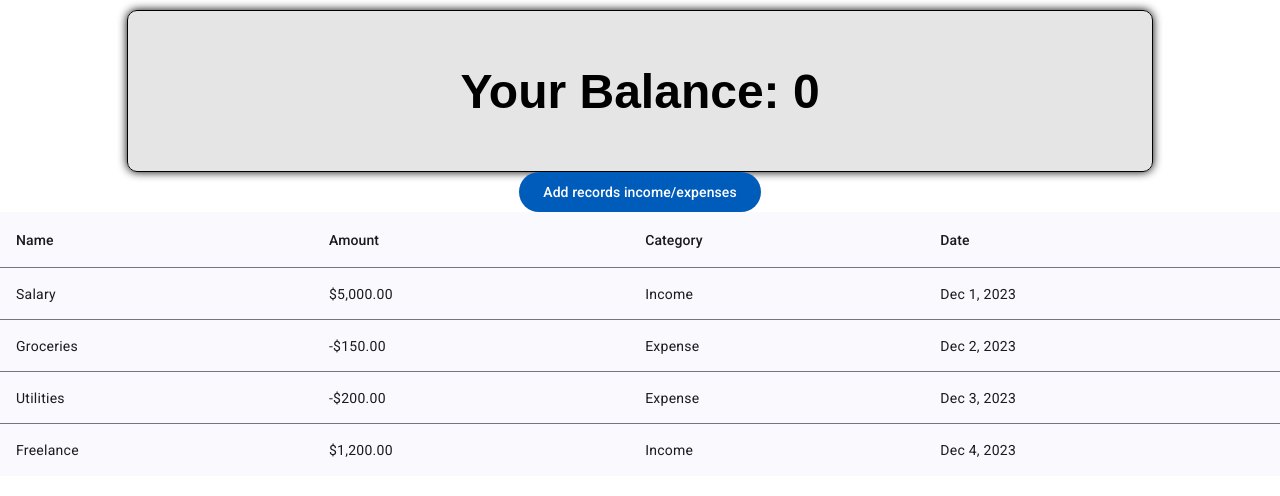
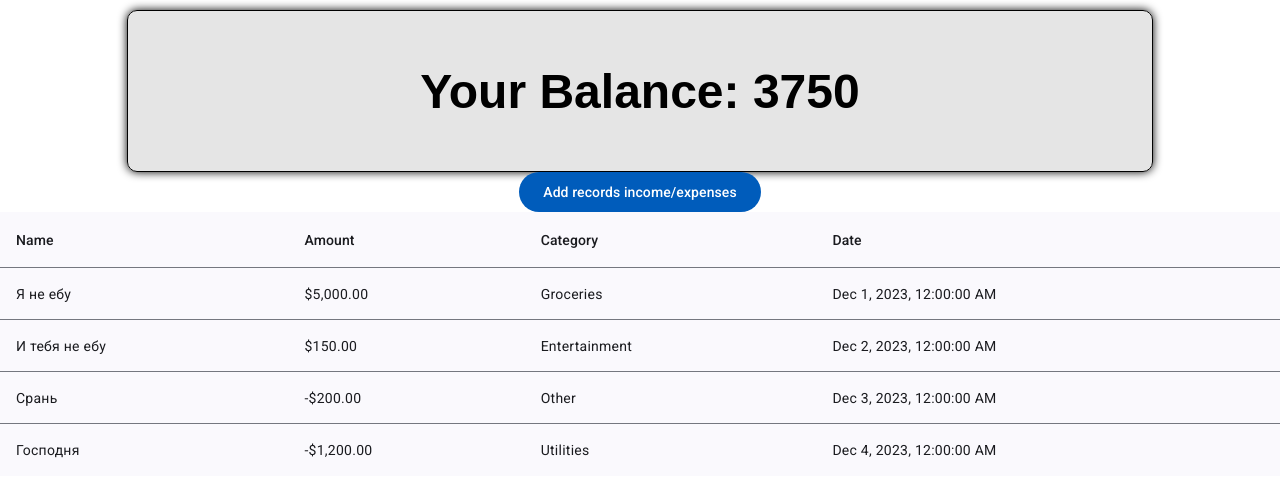
Before and after one commit to MkNice/transactionProject, an Angular app: page /core in a window 1280 px wide. Shown: the top 496 px of the page. Built offline with nearby package versions, Linux system fonts and the light colour scheme; a web font is replaced by a local one.

Commit message:
refactor

```diff
--- a/src/app/dashboard/balance/balance.component.html
+++ b/src/app/dashboard/balance/balance.component.html
@@ -1,3 +1,3 @@
 <div class="balance-container">
-  <h2>Your Balance: {{ currentBalance }}</h2>
+  <h2>Your Balance: <ng-content></ng-content></h2>
 </div>
--- a/src/app/dashboard/balance/balance.component.ts
+++ b/src/app/dashboard/balance/balance.component.ts
@@ -1,4 +1,4 @@
-import { ChangeDetectionStrategy, Component } from '@angular/core';
+import { ChangeDetectionStrategy, Component, Input } from '@angular/core';
 
 @Component({
   selector: 'app-balance',
@@ -8,7 +8,4 @@ import { ChangeDetectionStrategy, Component } from '@angular/core';
   changeDetection: ChangeDetectionStrategy.OnPush,
 
 })
-export class BalanceComponent {
-  public currentBalance: number = 0;
-
-}
+export class BalanceComponent {}
--- a/src/app/dashboard/core/core.component.html
+++ b/src/app/dashboard/core/core.component.html
@@ -1,4 +1,4 @@
-<app-balance></app-balance>
+<app-balance>{{totalMoney}}</app-balance>
 <app-transaction-button
   (dataDialog)="getDataDialog($event)"
 ></app-transaction-button>
--- a/src/app/dashboard/core/core.component.ts
+++ b/src/app/dashboard/core/core.component.ts
@@ -1,4 +1,11 @@
-import { ChangeDetectionStrategy, Component, OnChanges, OnDestroy, OnInit } from '@angular/core';
+import {
+  ChangeDetectionStrategy,
+  Component,
+  OnChanges,
+  OnDestroy,
+  OnInit,
+  SimpleChanges,
+} from '@angular/core';
 import { ITransactions } from '../../shared/interfaces/transactions';
 import { TransactionButtonComponent } from '../transaction-button/transaction-button.component';
 import { TransactionListComponent } from '../transaction-list/transaction-list.component';
@@ -6,51 +13,69 @@ import { BalanceComponent } from '../balance/balance.component';
 
 @Component({
   selector: 'app-core',
-  imports: [BalanceComponent,TransactionButtonComponent, TransactionListComponent],
+  imports: [
+    BalanceComponent,
+    TransactionButtonComponent,
+    TransactionListComponent,
+  ],
   templateUrl: './core.component.html',
   styleUrl: './core.component.scss',
-  changeDetection: ChangeDetectionStrategy.OnPush
+  changeDetection: ChangeDetectionStrategy.OnPush,
 })
-export class CoreComponent implements OnInit,  OnDestroy {
+export class CoreComponent implements OnInit, OnDestroy {
   public transactions: ITransactions[] = [
     {
-      name: 'Salary',
+      name: 'Я не ебу',
       amount: 5000,
-      category: 'Income',
+      category: 'Groceries',
+      type: 'Income',
       date: new Date('2023-12-01'),
     },
     {
-      name: 'Groceries',
-      amount: -150,
-      category: 'Expense',
+      name: 'И тебя не ебу',
+      amount: 150,
+      category: 'Entertainment',
+      type: 'Income',
       date: new Date('2023-12-02'),
     },
     {
-      name: 'Utilities',
-      amount: -200,
-      category: 'Expense',
+      name: 'Срань',
+      amount: 200,
+      category: 'Other',
+      type: 'Expense',
       date: new Date('2023-12-03'),
     },
     {
-      name: 'Freelance',
+      name: 'Господня',
       amount: 1200,
-      category: 'Income',
+      category: 'Utilities',
+      type: 'Expense',
       date: new Date('2023-12-04'),
     },
   ];
   public dataDialog!: ITransactions;
   public totalMoney: number = 0;
 
-  constructor(){}
-
-  public getDataDialog(dataFromDialog:ITransactions):void{
-    this.transactions = [dataFromDialog, ...this.transactions];
-  }
-
   public ngOnInit(): void {
-    this.transactions.forEach(transaction => transaction.category === 'income')
+    this.totalMoney = this.countTotalMoney();
   }
   public ngOnDestroy(): void {
     throw new Error('Method not implemented.');
   }
+
+  public countTotalMoney(): number {
+    return this.transactions.reduce(
+      (acc, { amount, type }) =>
+        (acc += type === 'Income' ? amount : -amount),
+      0
+    );
+  }
+  public getDataDialog(dataFromDialog: ITransactions): void {
+    if (!dataFromDialog) {
+      return;
+    }
+
+    this.transactions = [dataFromDialog, ...this.transactions];
+    this.totalMoney = this.countTotalMoney();
+  }
 }
--- a/src/app/dashboard/transaction-list/transaction-list.component.html
+++ b/src/app/dashboard/transaction-list/transaction-list.component.html
@@ -8,7 +8,7 @@
 
     <ng-container matColumnDef="amount">
       <th mat-header-cell *matHeaderCellDef> Amount </th>
-      <td mat-cell *matCellDef="let transaction"> {{ transaction.amount | currency }} </td>
+      <td mat-cell *matCellDef="let transaction">{{(transaction.type === 'Income' ? transaction.amount : -transaction.amount) | currency }} </td>
     </ng-container>
 
     <ng-container matColumnDef="category">
@@ -18,7 +18,7 @@
 
     <ng-container matColumnDef="date">
       <th mat-header-cell *matHeaderCellDef> Date </th>
-      <td mat-cell *matCellDef="let transaction"> {{ transaction.date | date: 'mediumDate' }} </td>
+      <td mat-cell *matCellDef="let transaction"> {{ transaction.date | date: 'medium' }} </td>
     </ng-container>
 
     <tr mat-header-row *matHeaderRowDef="displayedColumns"></tr>
--- a/src/app/shared/components/modals/modal-records-income-expenses/modal-records-income-expenses.component.html
+++ b/src/app/shared/components/modals/modal-records-income-expenses/modal-records-income-expenses.component.html
@@ -32,8 +32,8 @@
   <mat-form-field appearance="fill" class="full-width">
     <mat-label>Transaction Type</mat-label>
     <mat-select formControlName="type">
-      <mat-option value="income">Income</mat-option>
-      <mat-option value="expense">Expense</mat-option>
+      <mat-option value="Income">Income</mat-option>
+      <mat-option value="Expense">Expense</mat-option>
     </mat-select>
     @if(transactionForm.get('type')?.hasError('required')){
     <mat-error> Transaction type is required </mat-error>
@@ -57,9 +57,6 @@
     <input matInput [matDatepicker]="picker" formControlName="date" />
     <mat-datepicker-toggle matSuffix [for]="picker"></mat-datepicker-toggle>
     <mat-datepicker #picker></mat-datepicker>
-    @if(transactionForm.get('date')?.hasError('required')){
-    <mat-error> Date is required </mat-error>
-    }
   </mat-form-field>
   <button
     mat-raised-button
--- a/src/app/shared/components/modals/modal-records-income-expenses/modal-records-income-expenses.component.ts
+++ b/src/app/shared/components/modals/modal-records-income-expenses/modal-records-income-expenses.component.ts
@@ -15,6 +15,7 @@ import { MatFormFieldModule } from '@angular/material/form-field';
 import { MatIconModule } from '@angular/material/icon';
 import { MatInputModule } from '@angular/material/input';
 import { MatSelectModule } from '@angular/material/select';
+import { ITransactions } from '../../../interfaces/transactions';
 
 @Component({
   selector: 'app-modal-records-income-expenses',
@@ -59,10 +60,10 @@ export class ModalRecordsIncomeExpensesComponent {
   }
 
   public onSubmit(): void {
-    if (this.transactionForm.valid) {
-      const formData = this.transactionForm.value;
-      console.log('Transaction Added:', formData);
-      this.dialogRef.close(formData);
+    if (!this.transactionForm.valid) {
+      return;
     }
+    const formData = this.transactionForm.value;
+    this.dialogRef.close(formData);
   }
 }
--- /dev/null
+++ b/src/app/shared/components/select/select.component.html
@@ -0,0 +1 @@
+<p>select works!</p>
--- a/src/app/shared/interfaces/transactions.ts
+++ b/src/app/shared/interfaces/transactions.ts
@@ -2,5 +2,6 @@ export interface ITransactions {
   name: string;
   amount: number;
   category: string;
+  type: string,
   date: Date;
 }
```
Also changed, not shown: src/app/shared/components/select/select.component.ts (added, +12 -0 lines), src/app/shared/components/select/select.component.scss (added).
